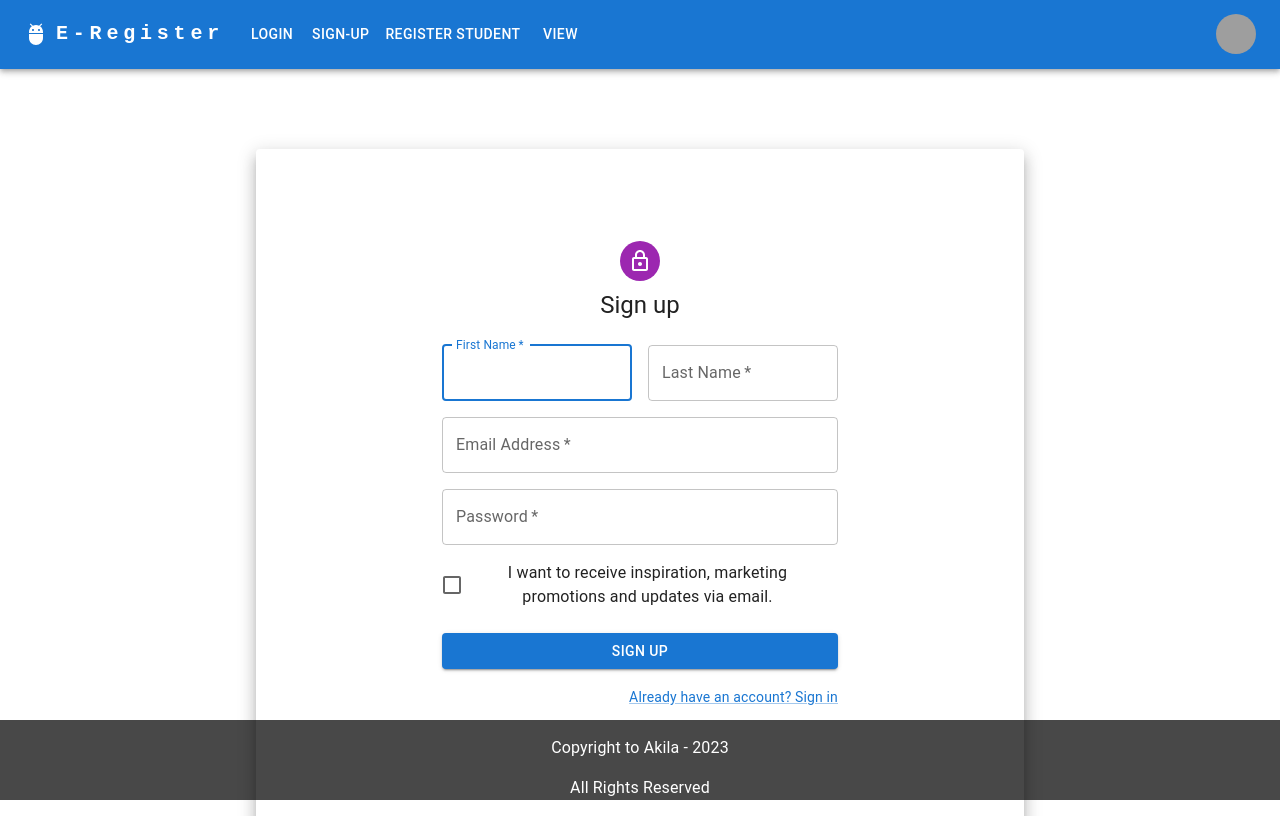
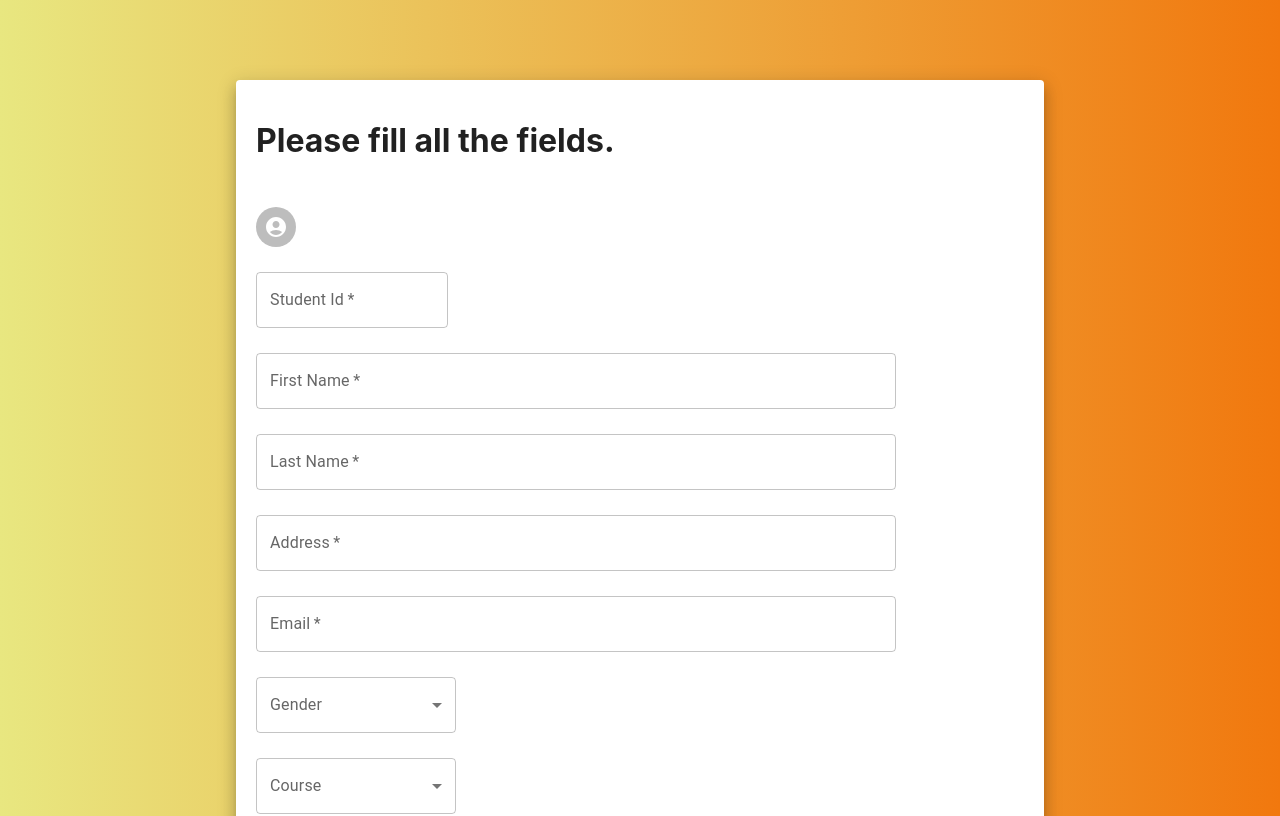
Before and after one commit to Akila-Piumal/Login_System_With_REACT, a React (Create React App) app: page /Sign-up in a window 1280 px wide. Shown: the top 816 px of the page. Built offline with nearby package versions, Linux system fonts and the light colour scheme; grey boxes are pictures that could not be loaded.

Commit message:
RegisterStudent component added.

```diff
--- a/src/App.js
+++ b/src/App.js
@@ -5,13 +5,15 @@ import Login from './components/login/Login';
 import Footer from './components/footer/Footer';
 import SignUp from './components/signup/Signup';
 import RouteHandler from './components/router/RouteHandler';
+import RegisterStudent from './components/dataform/RegisterStudent';
 
 function App() {
   return (
     <div className="App">
-        <Nav/>
+        {/* <Nav/>
         <RouteHandler/>
-        <Footer/>
+        <Footer/> */}
+        <RegisterStudent/>
     </div>
   );
 }
--- /dev/null
+++ b/src/components/dataform/RegisterStudent.css
@@ -0,0 +1,21 @@
+.stu-detail-form{
+    align-items: flex-start;
+    display: flex;
+    flex-direction: column;
+    gap: 25px;
+}
+.main-outer{
+    background: rgb(75,181,238);
+    background: linear-gradient(90deg, rgb(241, 176, 55) 0%, rgb(232, 231, 128) 0%, rgb(241, 120, 14) 100%);
+    overflow: hidden;
+}
+
+.forminput{
+    width: 50vw;
+}
+.forminput-age{
+    width: 15vw;
+}
+.input-data{
+    width: 200px;
+}
--- /dev/null
+++ b/src/components/dataform/RegisterStudent.jsx
@@ -0,0 +1,109 @@
+import { Avatar, FormControl, Grid, Paper } from '@mui/material'
+import React from 'react'
+import AccountCircleIcon from '@mui/icons-material/AccountCircle';
+import TextField from '@mui/material/TextField'
+import './RegisterStudent.css'
+import InputLabel from '@mui/material/InputLabel';
+import Select from '@mui/material/Select';
+import MenuItem from '@mui/material/MenuItem';
+
+const RegisterStudent = () => {
+
+  const paperStyle={padding: 20, height:'105vh', width:'60vw', margin:'80px auto'}
+
+  const handleonsubmit = (e) =>{
+    alert("Ok")
+  }
+
+  return (
+      <Grid className='main-outer'>
+          <form onSubmit={handleonsubmit}>
+              <Paper
+                  elevation={10}
+                  style={paperStyle}
+                  className='stu-detail-form'
+              >
+
+                  <h1>Please fill all the fields.</h1>
+                  <div>
+                      <Avatar><AccountCircleIcon/></Avatar>
+                  </div>
+
+                  <TextField
+                      className='forminput-age'
+                      label="Student Id"
+                      variant="outlined"
+                      type='number'
+                      required='required'
+                  />
+
+                  <TextField
+                      className='forminput'
+                      label="First Name"
+                      variant="outlined"
+                      type='text'
+                      required='required'
+                  />
+
+                  <TextField
+                      className='forminput'
+                      label="Last Name"
+                      variant="outlined"
+                      type='text'
+                      required='required'
+                  />
+
+                  <TextField
+                      className='forminput'
+                      label="Address"
+                      variant="outlined"
+                      type='text'
+                      required='required'
+                  />
+
+                  <TextField
+                      className='forminput'
+                      label="Email"
+                      variant="outlined"
+                      type='email'
+                      required='required'
+                  />
+
+                  <FormControl>
+                        <InputLabel id="demo-simple-select-label">Gender</InputLabel>
+                        <Select
+                            labelId="demo-simple-select-label"
+                            id="demo-simple-select"
+                            className='input-data'
+                            label="Gender"
+                            required
+                        >
+                            <MenuItem value="Gender"><em>None</em></MenuItem>
+                            <MenuItem value="Male">Male</MenuItem>
+                            <MenuItem value="Female">Female</MenuItem>
+                        </Select>
+                  </FormControl>
+
+                  <FormControl>
+                        <InputLabel id="demo-simple-select-label">Course</InputLabel>
+                        <Select
+                            labelId="demo-simple-select-label"
+                            id="demo-simple-select"
+                            className='input-data'
+                            label="Course"
+                            required
+                        >
+                            <MenuItem value="Course"><em>None</em></MenuItem>
+                            <MenuItem value="cmjd">CMJD</MenuItem>
+                            <MenuItem value="gdse">GDSE</MenuItem>
+                            <MenuItem value="dep">DEP</MenuItem>
+                        </Select>
+                  </FormControl>
+
+              </Paper>
+          </form>
+      </Grid>
+  )
+}
+
+export default RegisterStudent
--- a/src/components/signup/Signup.jsx
+++ b/src/components/signup/Signup.jsx
@@ -15,7 +15,7 @@ import { createTheme, ThemeProvider } from '@mui/material/styles';
 import { Paper } from '@mui/material';
 
 const theme = createTheme();
-const paperStyle={padding:20,height:'85vh',width:'60vw',margin:'80px auto'}
+const paperStyle={padding:20,height:'85vh',width:'60vw',margin:'30px auto'}
 
 const SignUp=()=> {
   const handleSubmit = (event) => {
@@ -37,7 +37,7 @@ const SignUp=()=> {
         <CssBaseline />
         <Box
           sx={{
-            marginTop: 8,
+            marginTop: 2,
             display: 'flex',
             flexDirection: 'column',
             alignItems: 'center',
```
